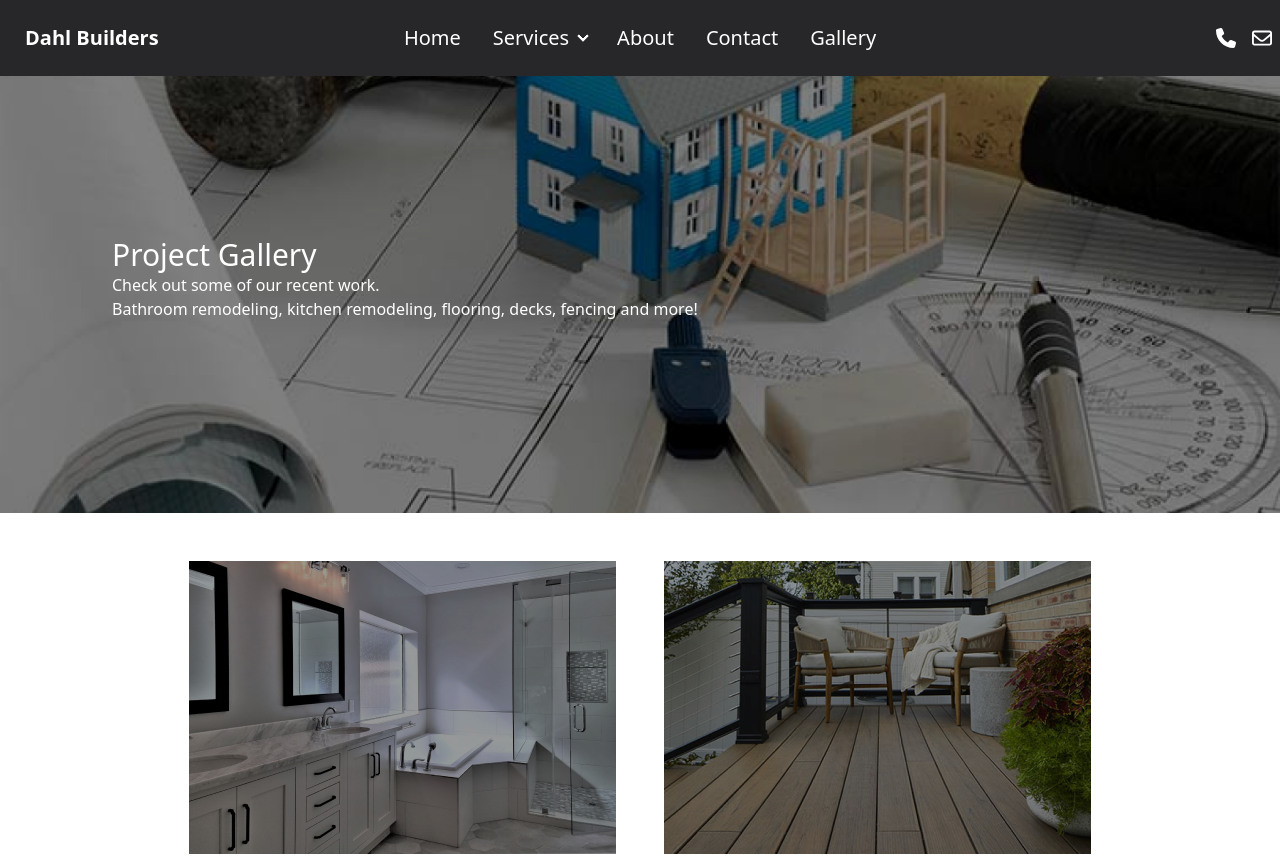
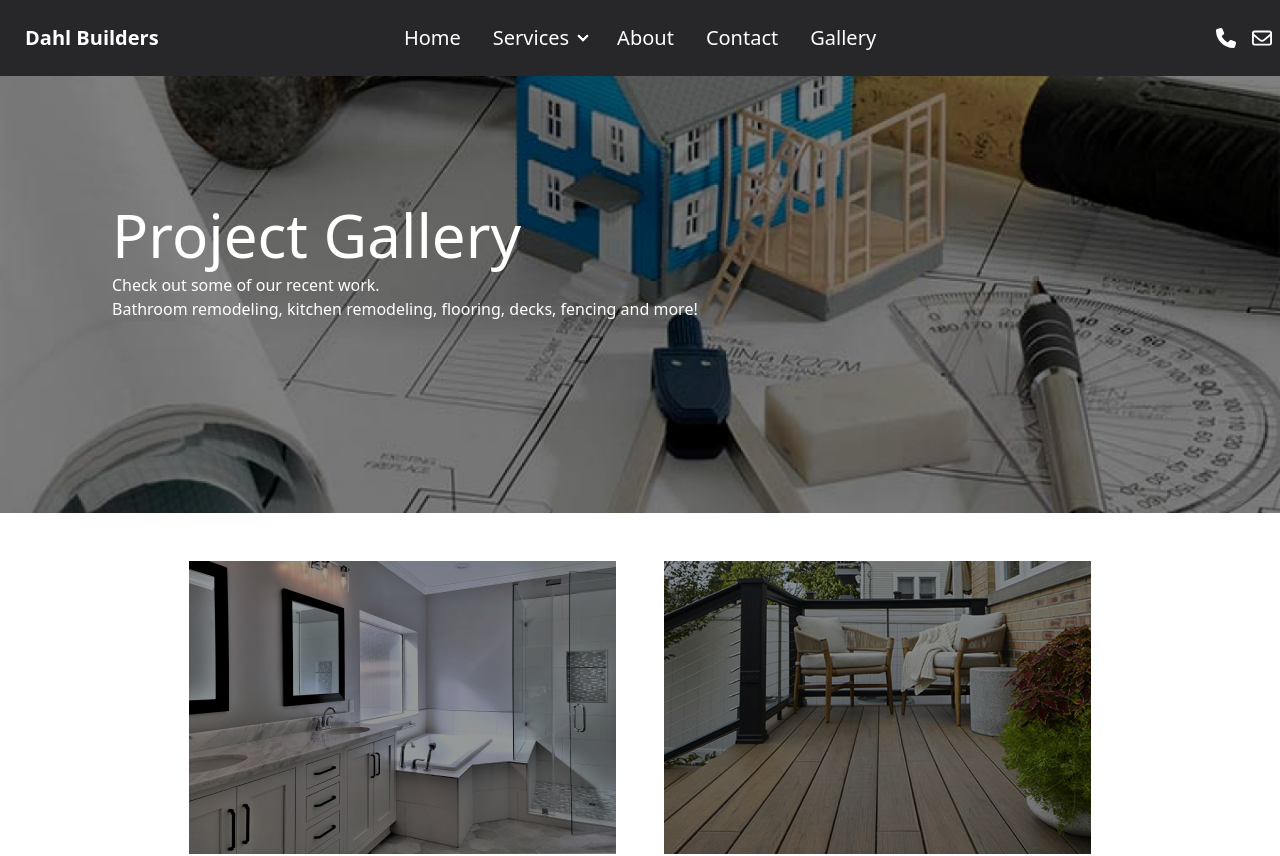
Before and after one commit to Miguel-C22/DahlBuilders, a React (Create React App) app in the folder client/: page /gallery in a window 1280 px wide. Shown: the top 856 px of the page. Built offline with nearby package versions, Linux system fonts and the light colour scheme.

Commit message:
Gallery update

```diff
--- a/client/src/routes/Gallery.jsx
+++ b/client/src/routes/Gallery.jsx
@@ -7,13 +7,13 @@ function Gallery() {
     <div>
         <Header />
         <div className="relative z-0 pt-16">
-            <img className="h-48 w-full sm:h-auto " src="/images/gallery/galleryHeaderImage.png" alt="Image of a house"></img>
-            <div className="absolute bottom-0 left-2 px-4 py-8 lg:bottom-24 md:py-24 sm:left-24">
-                <h3 className="text-2xl text-white text-left md:text-3xl">Project Gallery </h3>
-                <p className='text-white'>Check out some of our recent work. <br/> Bathroom remodeling, kitchen remodeling, flooring, decks, fencing and more!</p>
-            </div>
-        </div>
-        <div className='flex flex-wrap gap-12 justify-center pt-12'>
+    <img className="w-full h-auto object-cover sm:max-h-screen md:max-h-[70vh] lg:max-h-screen 2xl:max-h-[50vh]" src="/images/gallery/galleryHeaderImage.png" alt="Image of a house" />
+    <div className="absolute bottom-0 left-2 px-4 py-8 lg:bottom-24 md:py-24 sm:left-24">
+        <h3 className="text-4xl text-white text-left md:text-6xl">Project Gallery</h3>
+        <p className="text-white pt-0 hidden sm:pt-2 sm:block">Check out some of our recent work. <br /> Bathroom remodeling, kitchen remodeling, flooring, decks, fencing and more!</p>
+    </div>
+</div>
+        <div className='flex flex-wrap gap-12 justify-center pt-12 px-4'>
             <img src="/images/bathrooms.png" alt="" srcset="" />
             <img src="/images/decks.png" alt="" srcset="" />
             <img src="/images/roofing.png" alt="" srcset="" />
@@ -38,3 +38,4 @@ function Gallery() {
 }
 
 export default Gallery
+//h-48 w-full sm:h-auto
```
